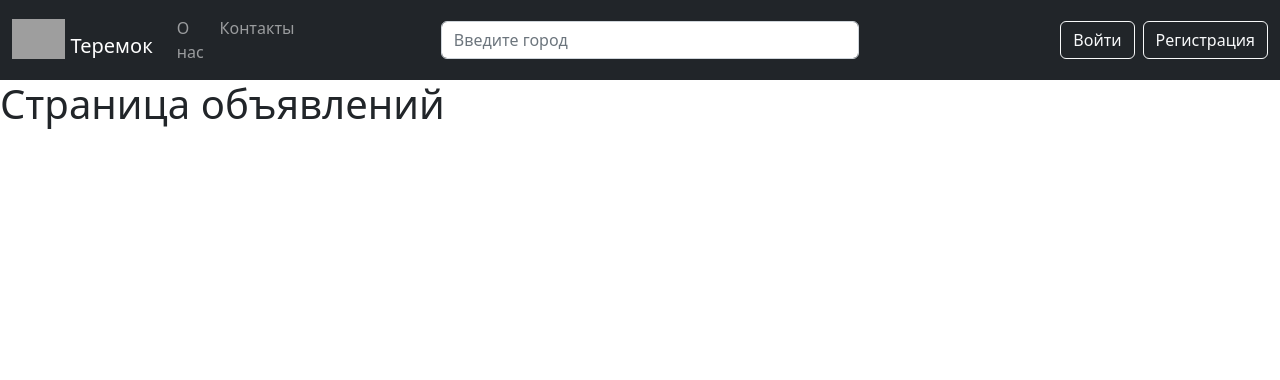
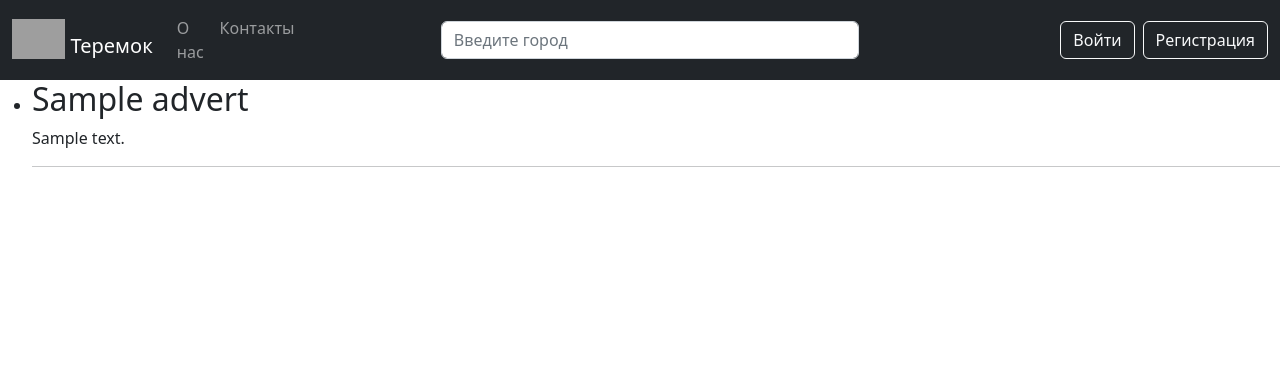
Before and after one commit to F4Ruke/Teremok, a Django app: template apps/templates/core/adverts.html in a window 1280 px wide. Shown: the top 380 px of the page. Run offline with Django 4.2, Linux system fonts and the light colour scheme; tables that the repository leaves empty hold one stand-in row (values such as "Sample post"); the template is opened without the code that fills it: values that come from a table or form of the project are taken from there, most other values are stand-ins (such as "Sample title", 1, 10 or a date in 2020); grey boxes are pictures that could not be loaded.

Commit message:
Output adverts in HTML

```diff
--- a/apps/core/urls.py
+++ b/apps/core/urls.py
@@ -8,5 +8,5 @@ urlpatterns = [
     path('', IndexView.as_view(), name='index'),
     path('about/', AboutView.as_view(), name='about'),
     path('contacts/', ContactsView.as_view(), name='contacts'),
-    path('ads/', AdvertsView.as_view(), name='ads'),
+    path('adverts/', AdvertsView.as_view(), name='adverts'),
 ]
--- a/apps/core/views/advertsview.py
+++ b/apps/core/views/advertsview.py
@@ -6,11 +6,12 @@ class AdvertsView(ListView):
     """Страница с объявлениями"""
 
     model = Adverts
-    template_name = 'core/ads.html'
+    template_name = 'core/adverts.html'
 
     def get_context_data(self, *, object_list=None, **kwargs):
         context = super().get_context_data(**kwargs)
 
         context['title'] = 'Объявления'
+        context['adverts'] = Adverts.objects.all()
 
         return context
--- a/apps/templates/core/adverts.html
+++ b/apps/templates/core/adverts.html
@@ -2,6 +2,14 @@
 
 {% block content %}
 
-<h1>Страница объявлений</h1>
+<ul>
+    {% for advert in adverts %}
+    <li>
+        <h2>{{ advert.title }}</h2>
+        <p>{{ advert.description }}</p>
+        <hr>
+    </li>
+    {% endfor %}
+</ul>
 
 {% endblock %}
```
